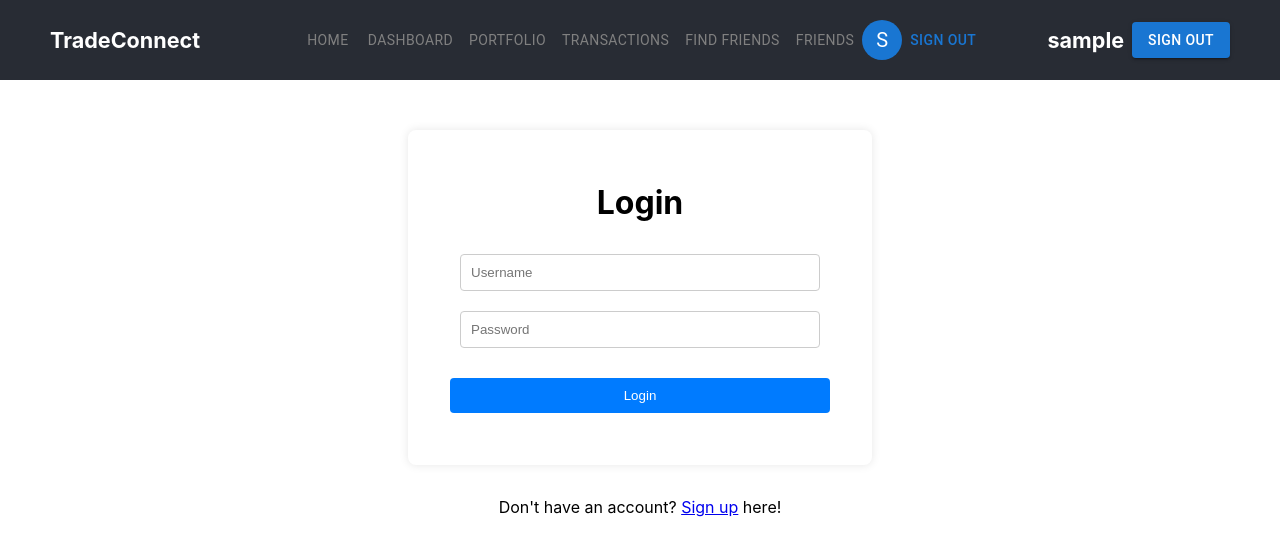
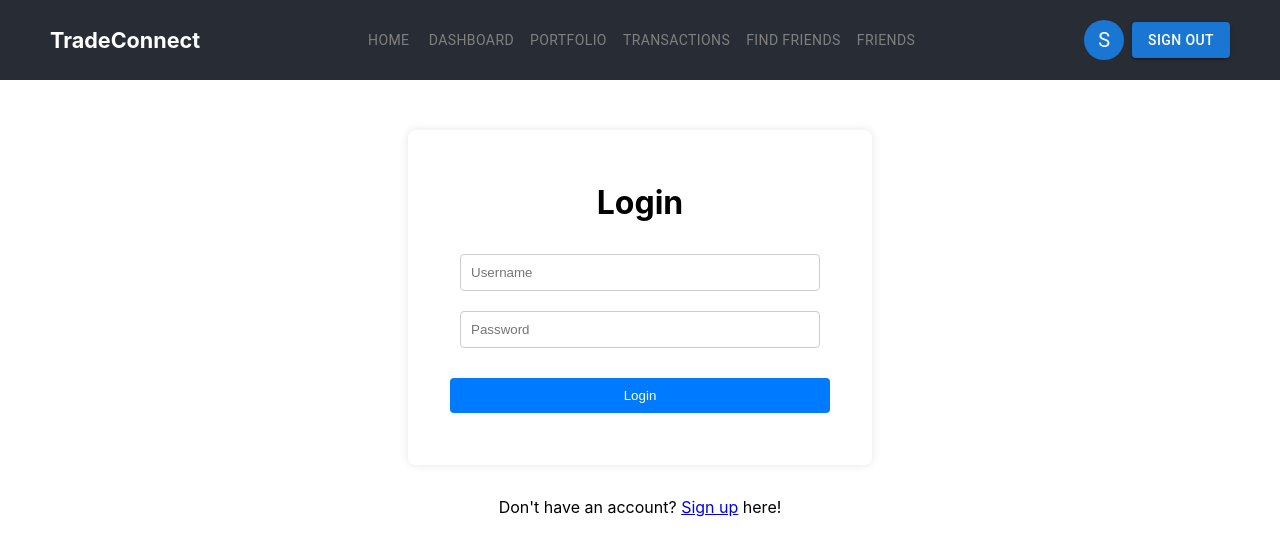
Before and after one commit to UnhelpfulYoda149/orbital25, a React (Create React App) app in the folder my-app/: page /login in a window 1280 px wide. Shown: the top 556 px of the page. Built offline with nearby package versions, Linux system fonts and the light colour scheme; no server answers; sample sign-in values are in the browser's storage.

Commit message:
Profile Page is up

```diff
--- a/my-app/src/components/Header.tsx
+++ b/my-app/src/components/Header.tsx
@@ -3,6 +3,8 @@ import { useNavigate } from "react-router-dom";
 import Button from "@mui/material/Button";
 import NavBar from "./NavBar";
 import { Grid } from "@mui/material";
+import Avatar from "@mui/material/Avatar";
+
 
 interface HeaderProps {
   user: string | null;
@@ -35,7 +37,14 @@ function Header({ user }: HeaderProps) {
           <NavBar />
           <div style={{ position: "absolute", right: 50 }}>
             <Grid container direction="row" alignItems="center" spacing={1}>
-              <h5>{user}</h5>
+              {user && (
+                <Avatar
+                  sx={{ cursor: "pointer", bgcolor: "primary.main" }}
+                  onClick={() => navigate(`/profile/${user}`)}
+                >
+                  {user.charAt(0).toUpperCase()}
+                </Avatar>
+              )}
               <Button variant="contained" onClick={signOut}>
                 Sign Out
               </Button>
--- a/my-app/src/components/NavBar.tsx
+++ b/my-app/src/components/NavBar.tsx
@@ -34,15 +34,6 @@ function NavBar() {
           </Button>
         ))}
       </Box>
-      {me && (
-        <Avatar
-          sx={{ cursor: "pointer", bgcolor: "primary.main" }}
-          onClick={() => navigate(`/profile/${me}`)}
-        >
-          {me.charAt(0).toUpperCase()}
-        </Avatar>
-      )}
-      <Button onClick={() => {/* sign-out logic */}}>Sign Out</Button>
     </nav>
   );
 }
--- a/my-app/src/pages/ProfilePage.tsx
+++ b/my-app/src/pages/ProfilePage.tsx
@@ -10,9 +10,11 @@ import {
 } from "@mui/material";
 import api from "../api";
 import PostCard from "../components/PostCard";
+import Header from "../components/Header";
 
 function ProfilePage() {
-  const { username } = useParams<{ username: string }>();
+  const username = localStorage.getItem("username");
+  //const { username } = useParams<{ username: string }>();
   const [bio, setBio] = useState("");
   const [newBio, setNewBio] = useState("");
   const [editingBio, setEditingBio] = useState(false);
@@ -75,6 +77,8 @@ function ProfilePage() {
   };
 
   return (
+    <>
+      <Header user={username} />
       <Container maxWidth="md" sx={{ mt: 4 }}>
         <div style={{ display: "flex", alignItems: "center", gap: "1rem" }}>
           <Avatar sx={{ width: 100, height: 100 }}>
@@ -162,6 +166,7 @@ function ProfilePage() {
           )}
         </div>
       </Container>
+    </>
   );
 }
 
```
Also changed, not shown: 1 other file (tests, documents, lock files or other folders). Lines whose indentation alone changed are shown as unchanged.
